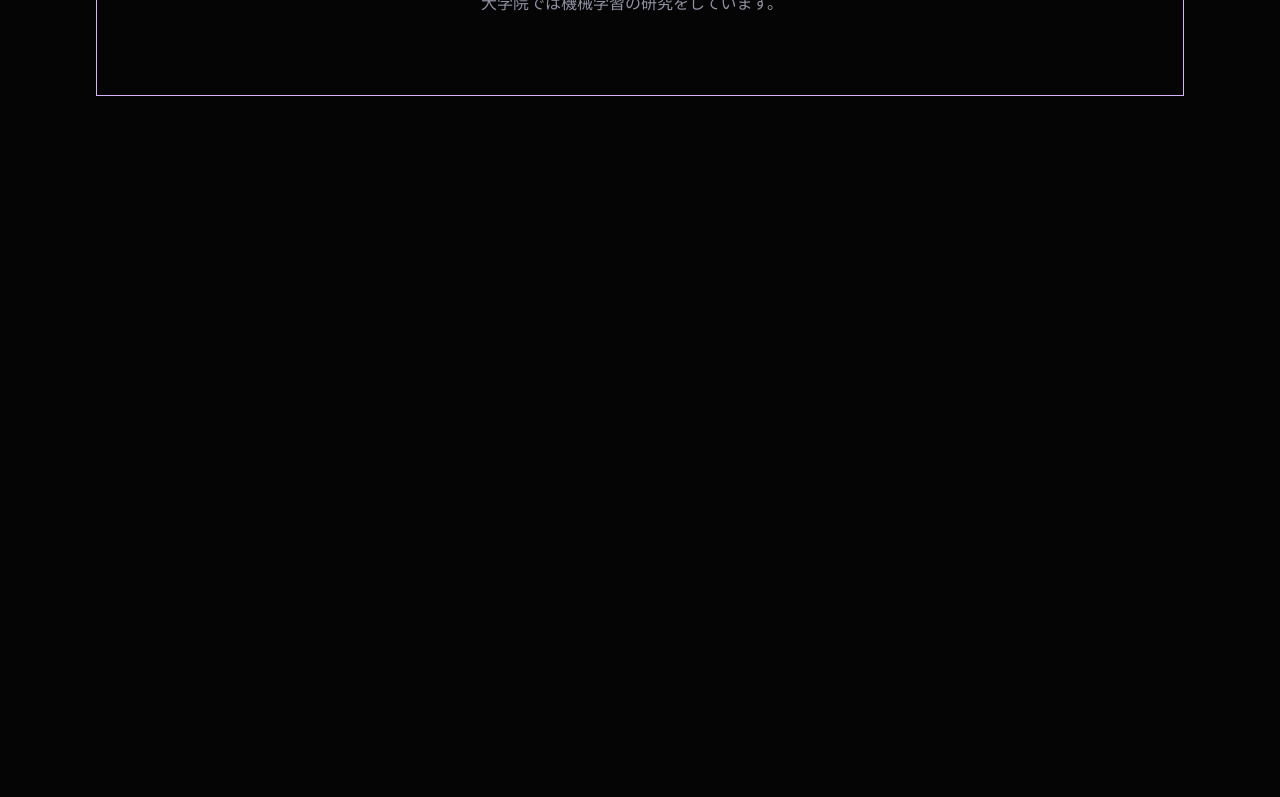
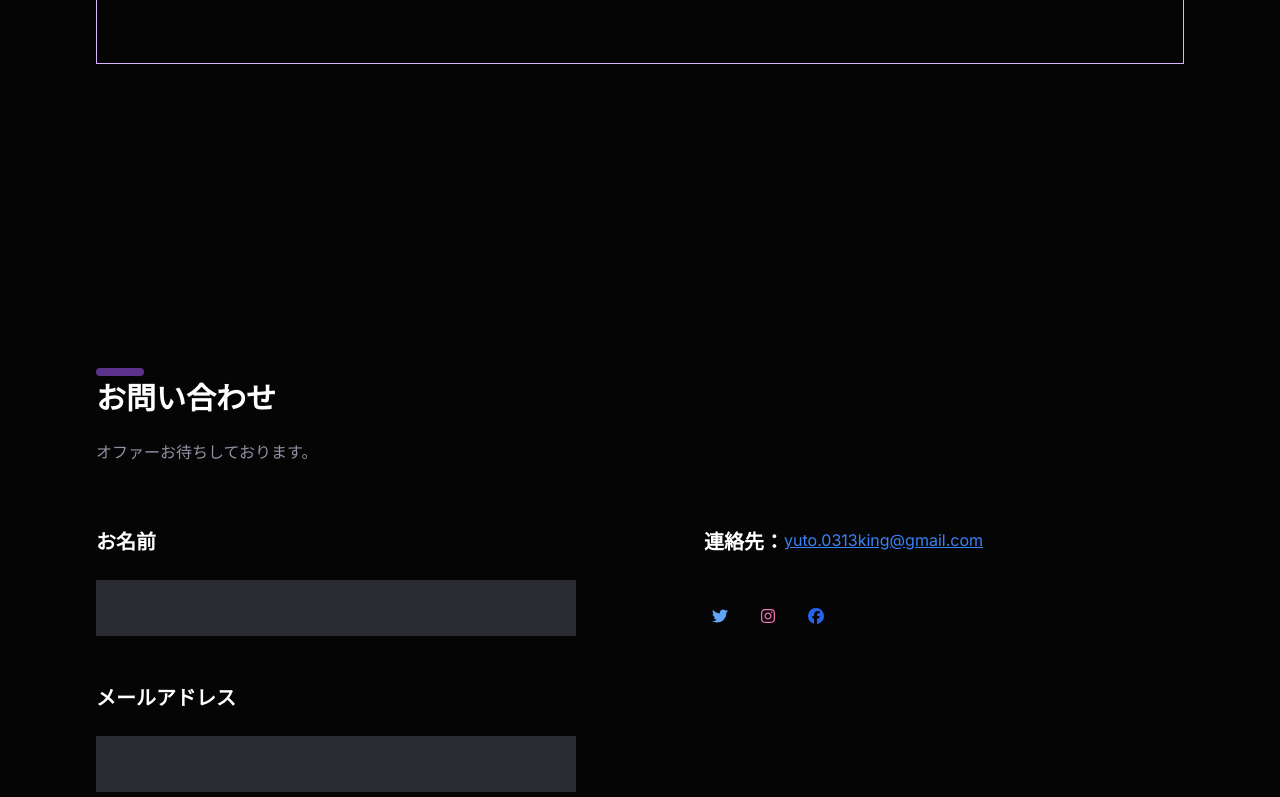
Before and after one commit to yu03-dev/portfolio-web-site, a Next.js app: page / in a window 1280 px wide. Shown: the part 2692-3489 px from the top of the page. Before the commit the page ends 2852 px from the top, so only its background shows below. Built offline with nearby package versions, Linux system fonts and the light colour scheme.

Commit message:
✨ お問い合わせセクション追加

```diff
--- a/src/app/components/Section.tsx
+++ b/src/app/components/Section.tsx
@@ -1,4 +1,3 @@
-import Image from "next/image";
 import React from "react";
 
 export type sectionProps = {
@@ -12,7 +11,7 @@ export const Section = ({ id, title, discription, children }: sectionProps) => {
   return (
     <div
       id={id}
-      className="container mt-64 flex justify-between items-center mx-auto px-8 md:px-14 lg:px-24 w-full"
+      className="container mt-60 flex justify-between items-center mx-auto px-8 md:px-14 lg:px-24 w-full"
     >
       <section className="w-full">
         <h2 className="secondary-title">{title}</h2>
--- /dev/null
+++ b/src/app/components/contents/Contact.tsx
@@ -0,0 +1,79 @@
+import React from "react";
+import { Button } from "../elements/Button";
+import Link from "next/link";
+import { FontAwesomeIcon } from "@fortawesome/react-fontawesome";
+import {
+  faFacebook,
+  faInstagram,
+  faTwitter,
+} from "@fortawesome/free-brands-svg-icons";
+
+export const Contact = () => {
+  return (
+    <div className="w-full grid lg:grid-cols-2 gap-8 lg:gap-32 mt-16 mb-20">
+      <div className="space-y-12">
+        <div>
+          <label
+            htmlFor="name"
+            className="text-white block mb-6 text-xl font-bold"
+          >
+            お名前
+          </label>
+          <input
+            id="name"
+            type="text"
+            className="w-full border-inputBorder bg-input px-4 py-4"
+          />
+        </div>
+        <div>
+          <label
+            htmlFor="email"
+            className="text-white block mb-6 text-xl font-bold"
+          >
+            メールアドレス
+          </label>
+          <input
+            id="email"
+            type="email"
+            className="w-full border-inputBorder bg-input px-4 py-4"
+          />
+        </div>
+        <div>
+          <label
+            htmlFor="message"
+            className="text-white block mb-6 text-xl font-bold"
+          >
+            メッセージ
+          </label>
+          <textarea
+            id="message"
+            className="w-full border-inputBorder bg-input px-4 py-4"
+          />
+        </div>
+        <Button className="px-8 py-3">送信</Button>
+      </div>
+      <div className="space-y-12 mt-10 lg:mt-0">
+        <div className="flex justify-start">
+          <div className="text-xl font-bold">連絡先：</div>
+          <Link
+            href="mailto:yuto.0313king@gmail.com"
+            className="underline text-blue-500"
+          >
+            yuto.0313king@gmail.com
+          </Link>
+        </div>
+        <div className="flex justify-start space-x-4">
+          <Link href="#contact">
+            <FontAwesomeIcon icon={faTwitter} className="w-8 text-blue-400" />
+          </Link>
+          <Link href="#contact">
+            <FontAwesomeIcon icon={faInstagram} className="w-8 text-pink-400" />
+          </Link>
+          <Link href="#contact">
+            <FontAwesomeIcon icon={faFacebook} className="w-8 text-blue-600" />
+          </Link>
+        </div>
+      </div>
+    </div>
+  );
+};
--- a/src/app/components/contents/PortFolio.tsx
+++ b/src/app/components/contents/PortFolio.tsx
@@ -26,7 +26,7 @@ export const PortFolio = () => {
   return (
     <div className="grid gap-6 md:grid-cols-2 lg:grid-cols-3">
       {urls.map((url) => {
-        return <ImageComponent url={url} />;
+        return <ImageComponent url={url} key={url} />;
       })}
     </div>
   );
--- a/src/app/layout.tsx
+++ b/src/app/layout.tsx
@@ -15,7 +15,7 @@ export default function RootLayout({
   children: React.ReactNode;
 }) {
   return (
-    <html lang="ja">
+    <html lang="ja" className="scroll-smooth">
       <body className={`${inter.className} bg-body text-white`}>
         {children}
       </body>
--- a/src/app/page.tsx
+++ b/src/app/page.tsx
@@ -3,6 +3,7 @@ import { Hero } from "./components/Hero";
 import { Section } from "./components/Section";
 import { PortFolio } from "./components/contents/PortFolio";
 import { Skills } from "./components/contents/Skills";
+import { Contact } from "./components/contents/Contact";
 
 export default function Home() {
   return (
@@ -23,6 +24,13 @@ export default function Home() {
       >
         <Skills />
       </Section>
+      <Section
+        id="contact"
+        title="お問い合わせ"
+        discription="オファーお待ちしております。"
+      >
+        <Contact />
+      </Section>
     </div>
   );
 }
--- a/tailwind.config.ts
+++ b/tailwind.config.ts
@@ -19,6 +19,8 @@ const config: Config = {
         theme: "#5c318c",
         secondary: "#9191A4",
         badge: "#3F3F51",
+        inputBorder: "#565666",
+        input: "#2A2A33",
       },
     },
   },
```
